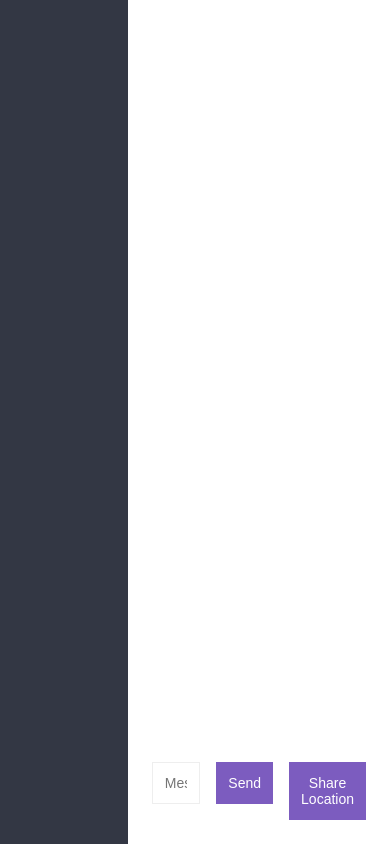
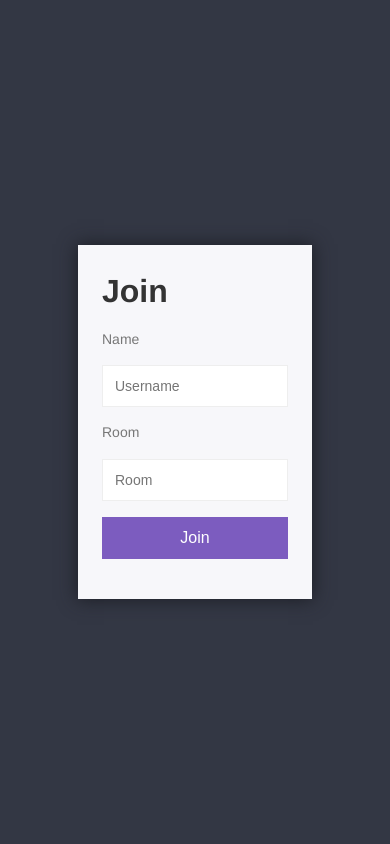
Before and after one commit to EZ4Baba/Chat-App, a website: page public/index.html in a window 390 px wide. Drawn offline with nearby package versions, Linux system fonts and the light colour scheme; no server answers.

Commit message:
index and chat page seprated

```diff
--- a/public/css/styles.css
+++ b/public/css/styles.css
@@ -71,7 +71,14 @@ form {
   box-shadow: 0px 0px 17px 1px #1d1f26;
   background: #f7f7fa;
   padding: 24px;
-  width: 250px;
+  width: 350px;
+}
+
+/* till the total width is less than 600px */
+@media only screen and (max-width: 600px) {
+  .centered-form__box {
+    width: 60vw;
+  }
 }
 
 .centered-form button {
--- a/public/index.html
+++ b/public/index.html
@@ -7,55 +7,19 @@
     <link rel="icon" href="/img/favicon.png" />
   </head>
   <body>
-    <div class="chat">
-      <div class="chat__sidebar"></div>
-      <div class="chat__main">
-        <div id="messages" class="chat__messages"></div>
-        <div class="compose">
-          <form>
-            <label for="message"></label>
-            <input
-              type="text"
-              id="message"
-              placeholder="Message"
-              name="message"
-            />
-            <button id="form-button">Send</button>
-          </form>
-          <button id="shareLocation">Share Location</button>
-        </div>
+    <!-- join room -->
+    <div class="centered-form">
+      <div class="centered-form__box">
+        <h1>Join</h1>
+        <form action="/chat.html">
+          <label> Name </label>
+          <input type="text" name="username" placeholder="Username" required />
+
+          <label> Room </label>
+          <input type="text" name="room" placeholder="Room" required />
+          <button>Join</button>
+        </form>
       </div>
     </div>
-
-    <!--
-        The embedded content is treated as a data block, and won't be processed by the browser.
-        type="text/html" ensures the browser does not execute the content as JavaScript but treats it as plain text. You can use this to define templates that can later be dynamically rendered or inserted into the DOM using JavaScript.
-        it's convenient to keep a template in the HTML file. Instead of hardcoding HTML strings in JavaScript, you define a reusable structure, which can be fetched and populated with data using libraries like Handlebars, Mustache, or plain JavaScript.
-        we will render this template in #messages div
-     -->
-    <script id="location-template" type="text/html">
-      <div class="message">
-        <p>
-          <span class="message__name">Username</span>
-          <span class="message__meta">{{createdAt}}</span>
-        </p>
-        <p>
-          <a href="{{message}}" target="_blank">My Current Location</a>
-        </p>
-      </div>
-    </script>
-    <script id="message-template" type="text/html">
-      <div class="message">
-        <p>
-          <span class="message__name">Username</span>
-          <span class="message__meta">{{createdAt}}</span>
-        </p>
-        <p>{{{message}}}</p>
-      </div>
-    </script>
-    <script src="https://cdnjs.cloudflare.com/ajax/libs/moment.js/2.30.1/moment.min.js"></script>
-    <!-- Socket.IO automatically serves its client-side library from that path when it is initialized on the server -->
-    <script src="/socket.io/socket.io.js"></script>
-    <script src="/js/chat.js" type="module"></script>
   </body>
 </html>
```
Also changed, not shown: public/chat.html (added, +61 -0 lines).
